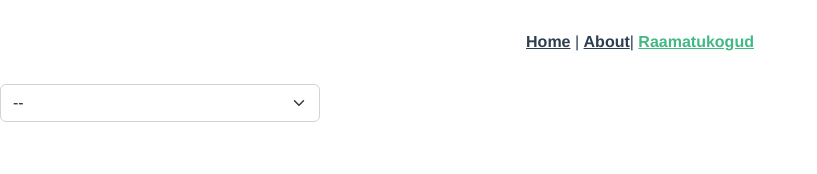
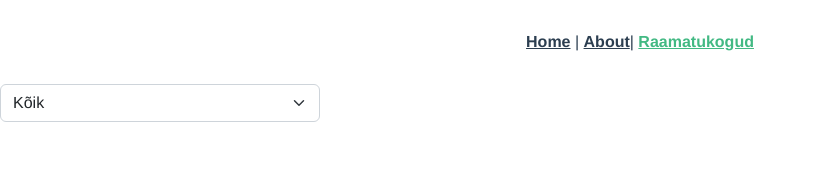
Before and after one commit to raintuur/front_library_26, a Vue app: page /#/by-city in a window 1280 px wide. Shown: the top 174 px of the page, without its empty margins (0-817 px from the left). Built offline with nearby package versions, Linux system fonts and the light colour scheme.

Commit message:
dropdown config

```diff
--- a/src/components/CityDropdown.vue
+++ b/src/components/CityDropdown.vue
@@ -2,15 +2,34 @@
  <div>
 
   <select class="form-select" aria-label="Default select example">
-    <option selected disabled value="0">--</option>
-    <option value="1">One</option>
-    <option value="2">Two</option>
-    <option value="3">Three</option>
+    <option selected disabled value="0">Kõik</option>
+    <option v-for="city in cities" :key="city.cityNameID" :value="city.cityNameID">{{city.cityName}}</option>
   </select>
   </div>
 </template>
 <script>
 export default {
-  name: 'CityDropdown'
+  name: 'CityDropdown',
+  data: function () {
+    return {
+      cities: [
+          {
+        cityName:'Tallinn',
+        cityNameID: 15
+      },
+        {
+          cityName:'Tartu',
+          cityNameID: 21
+        },
+        {
+          cityName:'Pärnu',
+          cityNameID: 23
+        },
+      ]
+
+    }
+
+  }
+
 }
 </script>
--- a/vue.config.js
+++ b/vue.config.js
@@ -1,5 +1,5 @@
 module.exports = {
     devServer: {
-        proxy: 'http://localhost:8080'
+        proxy: 'https://stoplight.io/mocks/mihkel/myproject/15828373'
     }
 }
```
